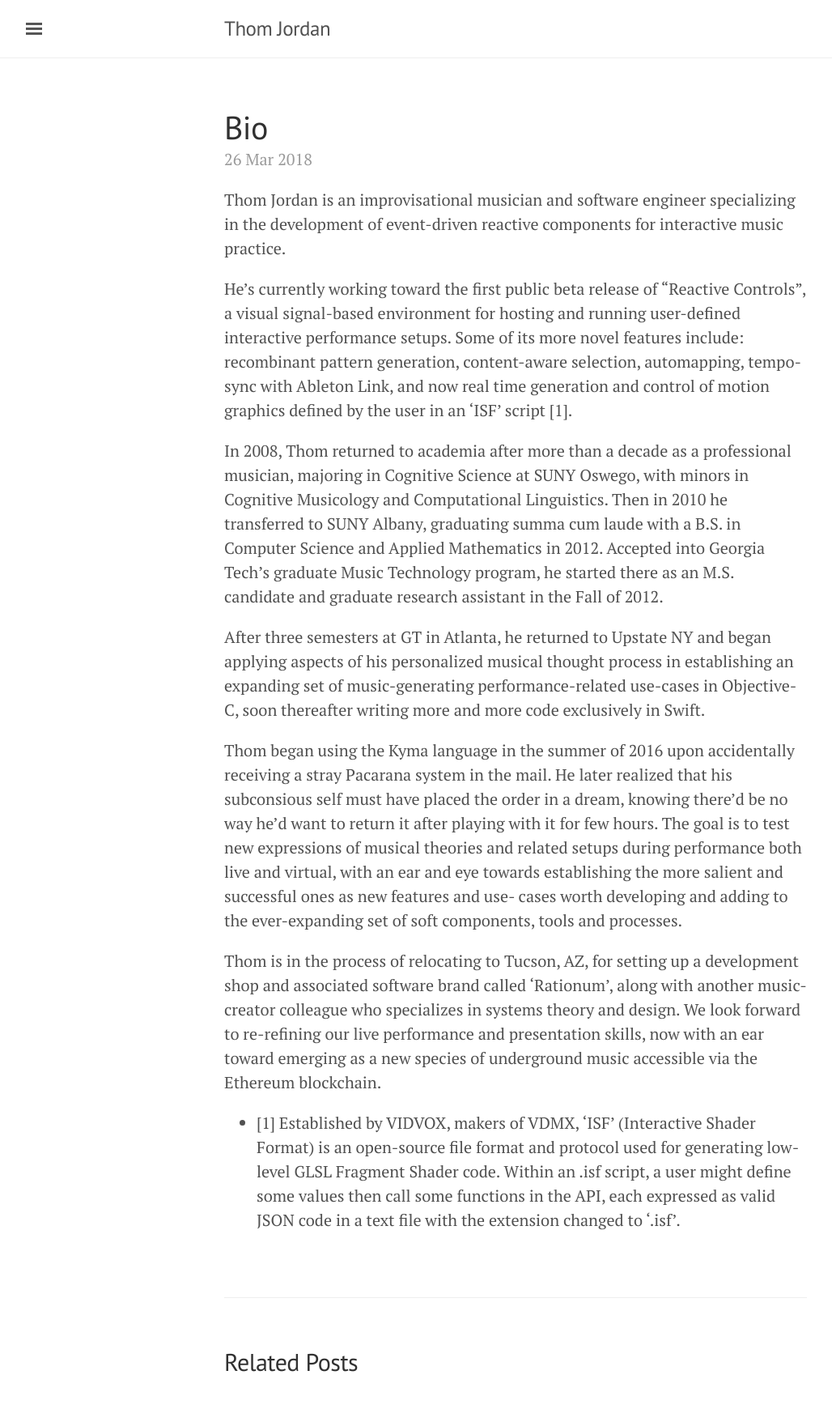
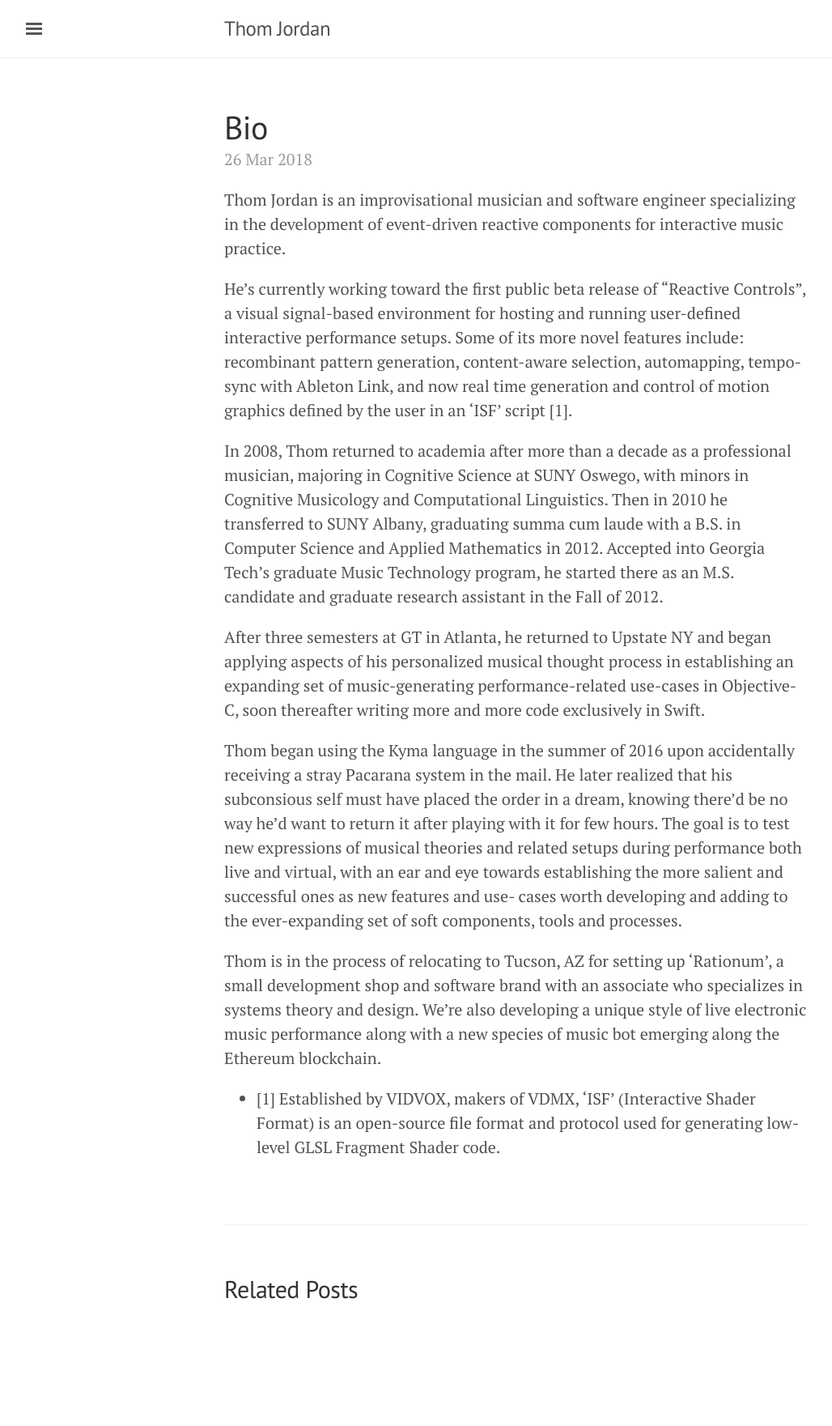
Before and after one commit to thomjordan/thomjordan.github.io, a Jekyll site: the page built from _posts/2018-03-26-Thom-Jordan-Bio.md, in a window 1280 px wide. Shown: the whole page at 81% size, without its empty margins (3-1031 px from the left). Built offline with Jekyll 4.4.1, drawn with Linux system fonts in a browser that asks for light colours; after the commit the page ends 1671 px from its top, so only the background shows below that.

Commit message:
changes to the bio

```diff
--- a/_posts/2018-03-26-Thom-Jordan-Bio.md
+++ b/_posts/2018-03-26-Thom-Jordan-Bio.md
@@ -13,6 +13,6 @@ After three semesters at GT in Atlanta, he returned to Upstate NY and began appl
 
 Thom began using the Kyma language in the summer of 2016 upon accidentally receiving a stray Pacarana system in the mail. He later realized that his subconsious self must have placed the order in a dream, knowing there'd be no way he'd want to return it after playing with it for few hours. The goal is to test new expressions of musical theories and related setups during performance both live and virtual, with an ear and eye towards establishing the more salient and successful ones as new features and use- cases worth developing and adding to the ever-expanding set of soft components, tools and processes.
 
-Thom is in the process of relocating to Tucson, AZ, for setting up a development shop and associated software brand called 'Rationum', along with another music-creator colleague who specializes in systems theory and design. We look forward to re-refining our live performance and presentation skills, now with an ear toward emerging as a new species of underground music accessible via the Ethereum blockchain.
+Thom is in the process of relocating to Tucson, AZ for setting up 'Rationum', a small development shop and software brand with an associate who specializes in systems theory and design. We're also developing a unique style of live electronic music performance along with a new species of music bot emerging along the Ethereum blockchain.
 
-* [1] Established by VIDVOX, makers of VDMX, 'ISF' (Interactive Shader Format) is an open-source file format and protocol used for generating low-level GLSL Fragment Shader code. Within an .isf script, a user might define some values then call some functions in the API, each expressed as valid JSON code in a text file with the extension changed to '.isf'.
+* [1] Established by VIDVOX, makers of VDMX, 'ISF' (Interactive Shader Format) is an open-source file format and protocol used for generating low-level GLSL Fragment Shader code.
```
